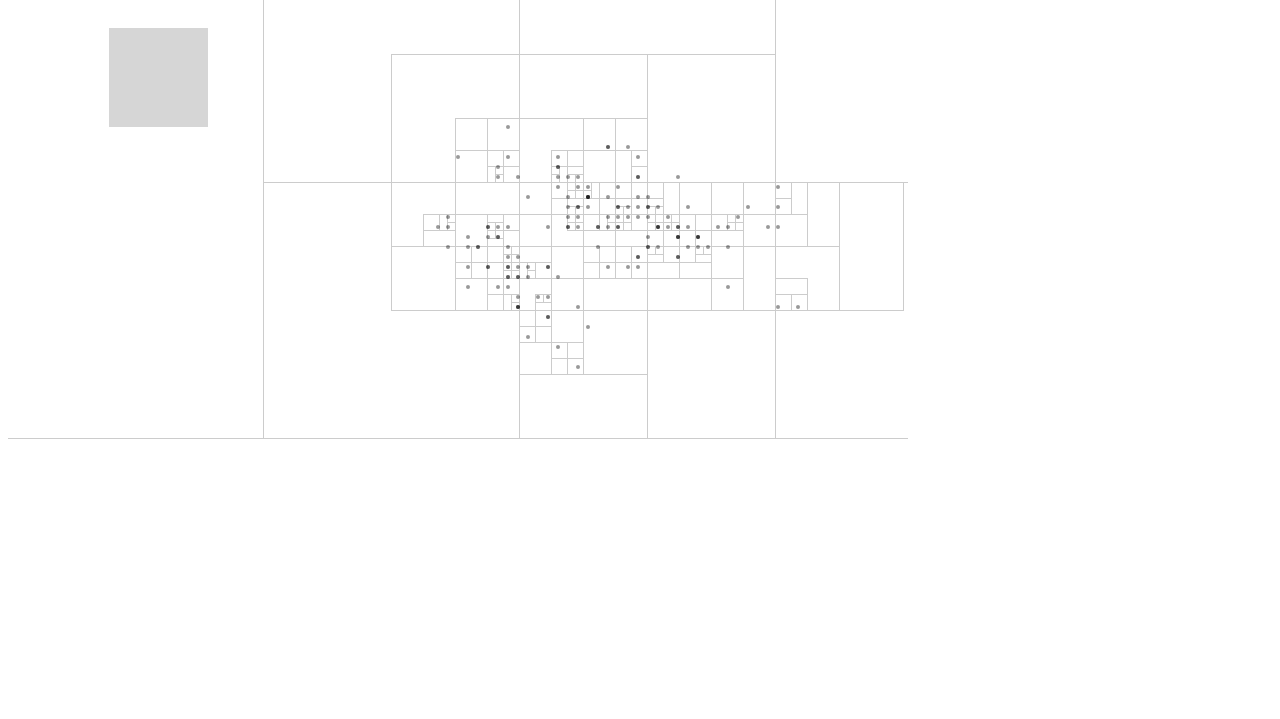
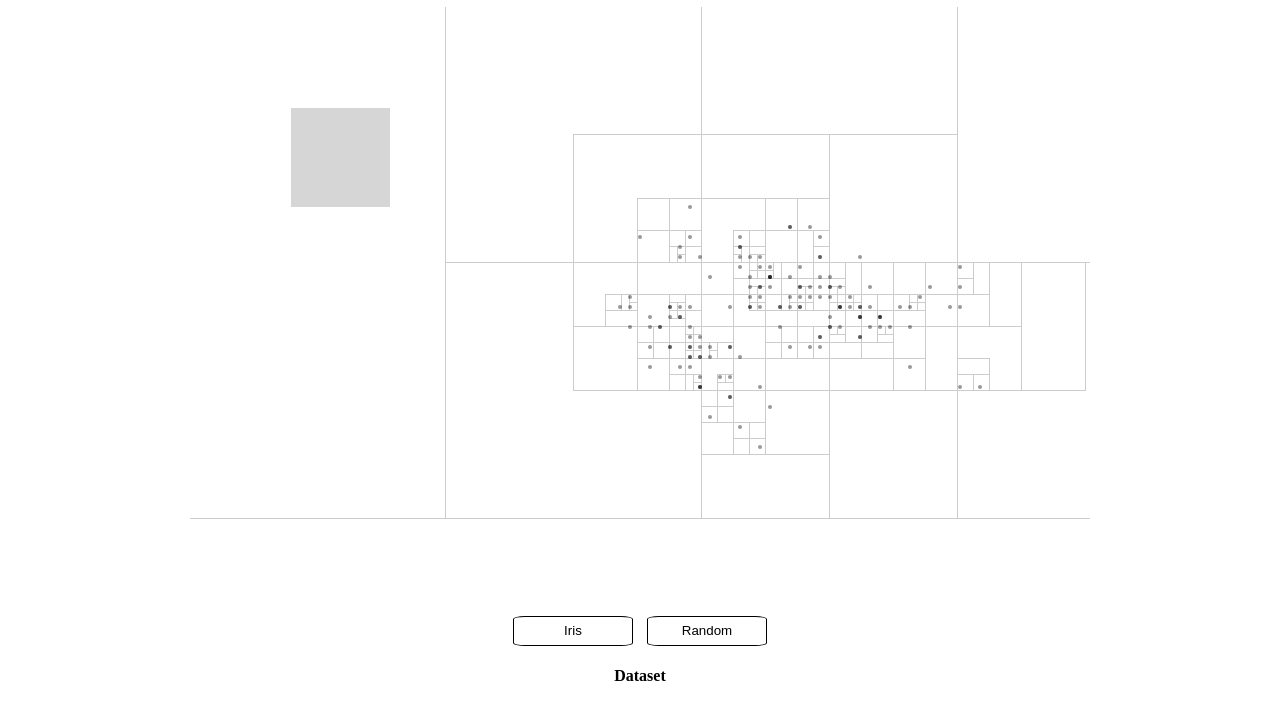
Before and after one commit to kristiecolton/final-project_6017, a plain HTML site: page Practice3.html in a window 1280 px wide. Shown: the part 81-800 px from the top of the page. Drawn offline with nearby package versions, Linux system fonts and the light colour scheme.

Commit message:
Stylize site with css

```diff
--- a/Practice3.html
+++ b/Practice3.html
@@ -1,5 +1,32 @@
 <!DOCTYPE html>
 <style>
+
+  body {
+    display: flex;
+    align-items: center;
+    justify-content: center;
+    flex-direction: column;
+  }
+
+  p {
+  font-weight: bold;
+  }
+
+  .dataset-button {
+    height: 30px;
+    width: 120px;
+      border-radius: 10%;
+    border: 1px solid black;
+    background-color: white;
+    margin: 5px;
+  }
+
+  .dataset-buttons-and-text-container {
+    display: flex;
+    align-items: center;
+    justify-content: center;
+    flex-direction: column;
+  }
 
 .point {
   fill: #000;
@@ -27,9 +54,59 @@
 }
 
 </style>
-<div id="my_dataviz"></div>
-<svg width="900" height="600"></svg>
+
+<!-- Begin HTML -->
+
+<head>
+  <title>A K-Nearest Neighbors Visualization</title>
+  <!-- <link rel="stylesheet" href="style.css"> -->
+</head>
+
+<body>
+
+  <!-- Title Container -->
+  <div id="title" class="Container">
+    <h1>K-Nearest Neighbors Visualization</h1>
+  </div>
+
+  <!-- Graph / Buttons Container -->
+  <div id="graph_knobs_container" class="container">
+
+    <!-- Graph Container -->
+    <div class="container">
+      <div id="my_dataviz"></div>
+      <svg width="900" height="600"></svg>
+    </div>
+
+
+    <!-- Buttons & "Data Set" text container -->
+    <div class="dataset-buttons-and-text-container">
+
+      <!-- Buttons  Container -->
+      <div class="dataset-button-container">
+          <button class="dataset-button">Iris</button>
+        <button class="dataset-button">Random</button>
+      </div>
+
+      <!-- "Dataset" Text  Container -->
+      <div>
+        <p>Dataset</p>
+      </div>
+
+    </div>
+
+
+  </div>
+
+
+
+</body>
+
+
+<!-- End HTML -->
+
 <script src="https://d3js.org/d3.v4.min.js"></script>
+
 <script>
 
 var svg = d3.select("svg"),
--- a/style.css
+++ b/style.css
@@ -1,4 +1,4 @@
-body {
+/*body {
 	display: flex;
  	align-items: center;
  	justify-content: center;
@@ -80,44 +80,3 @@ p {
 	width: 200px;
 	height:200px;
 }
-
-
-/*. ---------- Begin Test Code ----------   */
-
-.yAxis text {
-  font: 10px sans-serif;
-}
-.xAxis text {
-  font: 10px sans-serif;
-}
-
-.yAxis path, .yAxis line {
-  fill: none;
-  stroke: #000;
-  shape-rendering: crispEdges;
-}
-
-rect {
-	fill :#fff;
-}
-.xAxis path, .xAxis line {
-  fill: none;
-  stroke: #000;
-  shape-rendering: crispEdges;
-}
-
-.Knear{
-	margin-top:20px;
-}
-
-#kneighbors{
-	width:200px;
-}
-
-.BIGline {
-  fill: none;
-  stroke: steelblue;
-  stroke-width: 1.5px;
-}
-
-/*----- End Test Code ----------*/
```
